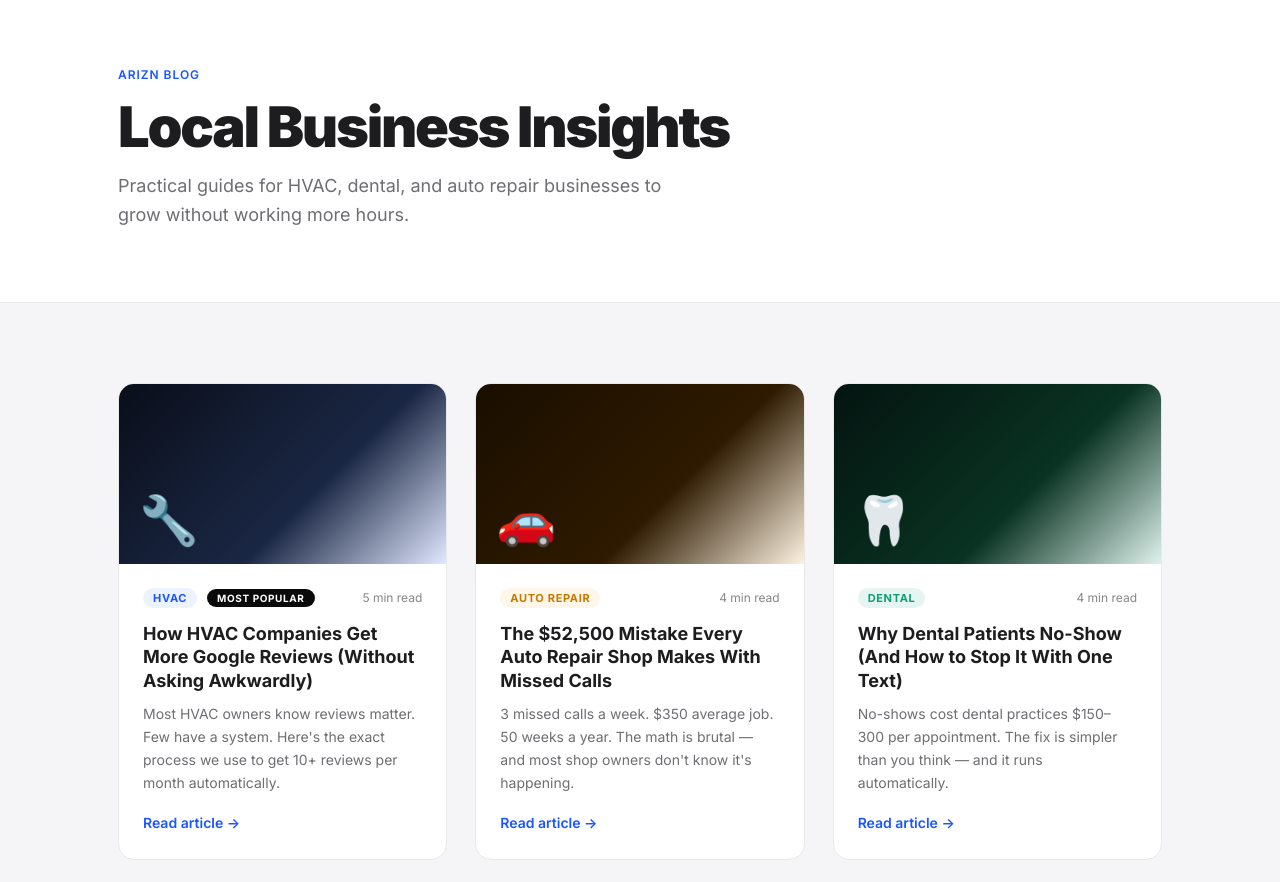
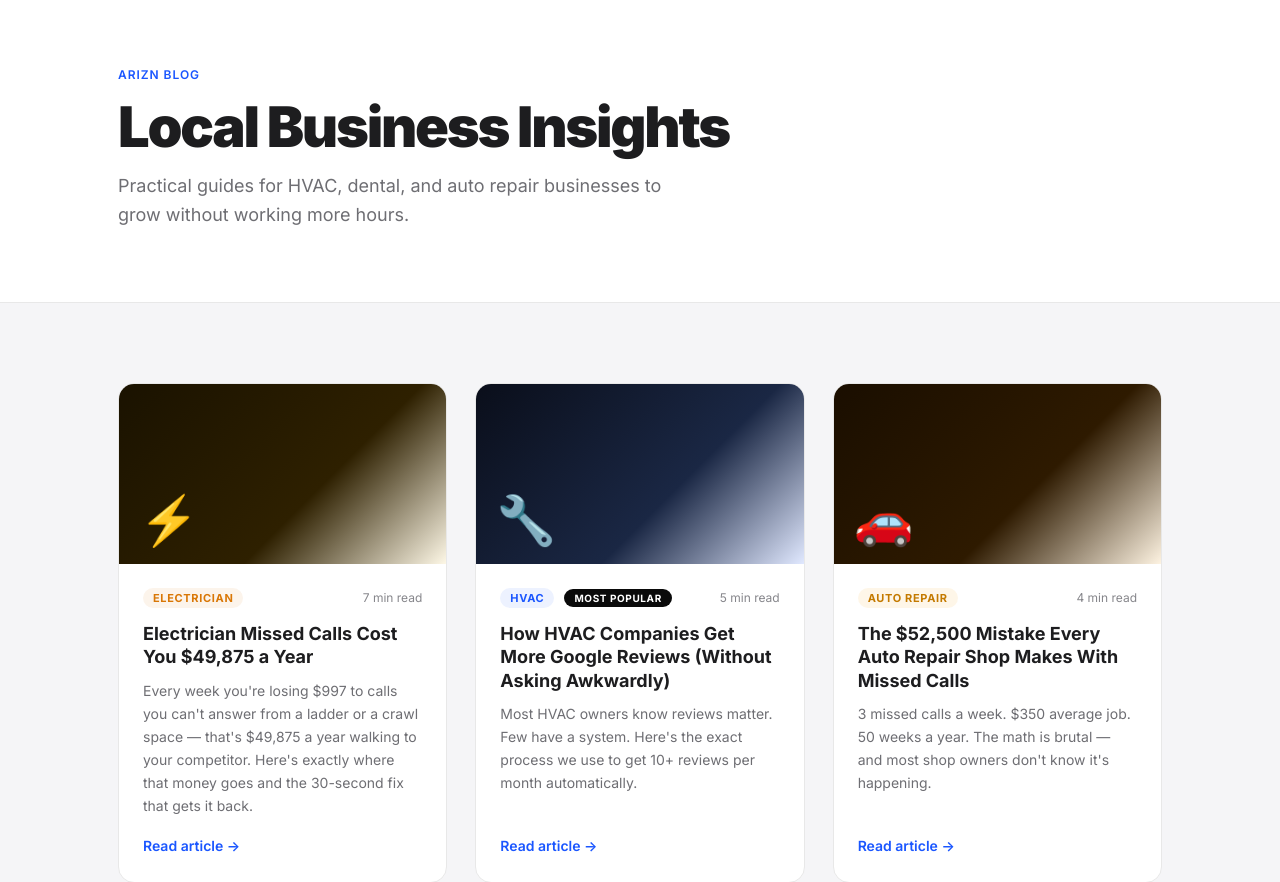
Before and after one commit to ARIZN-CO/arizn-website, a website: page blog/index.html in a window 1280 px wide. Shown: the part 73-955 px from the top of the page. Drawn offline with Linux system fonts and the light colour scheme.

Commit message:
feat(blog): add electrician-missed-calls to blog index [SEO Squad]

```diff
--- a/blog/index.html
+++ b/blog/index.html
@@ -144,6 +144,23 @@
     <section class="blog-body">
       <div class="wrap">
         <div class="blog-grid">
+          <!-- ARTICLES_START -->
+          <!-- ARTICLE:electrician-missed-calls -->
+          <article class="blog-card fade-in">
+            <div class="blog-card-cover cover-elec" style="background:linear-gradient(135deg, #1a1200 0%, #2e2000 60%, rgba(245,200,66,0.13) 100%);">
+              <span class="card-icon">⚡</span>
+            </div>
+            <div class="blog-card-body">
+              <div class="card-top">
+                <span class="card-cat cat-elec" style="background:rgba(217,119,6,.08);color:#D97706;">Electrician</span>
+
+                <span class="card-read-time">7 min read</span>
+              </div>
+              <h2 class="card-title">Electrician Missed Calls Cost You $49,875 a Year</h2>
+              <p class="card-excerpt">Every week you're losing $997 to calls you can't answer from a ladder or a crawl space — that's $49,875 a year walking to your competitor. Here's exactly where that money goes and the 30-second fix that gets it back.</p>
+              <a class="card-link" href="/blog/electrician-missed-calls">Read article →</a>
+            </div>
+          </article>
 
           <article class="blog-card fade-in">
             <div class="blog-card-cover cover-hvac">
```
